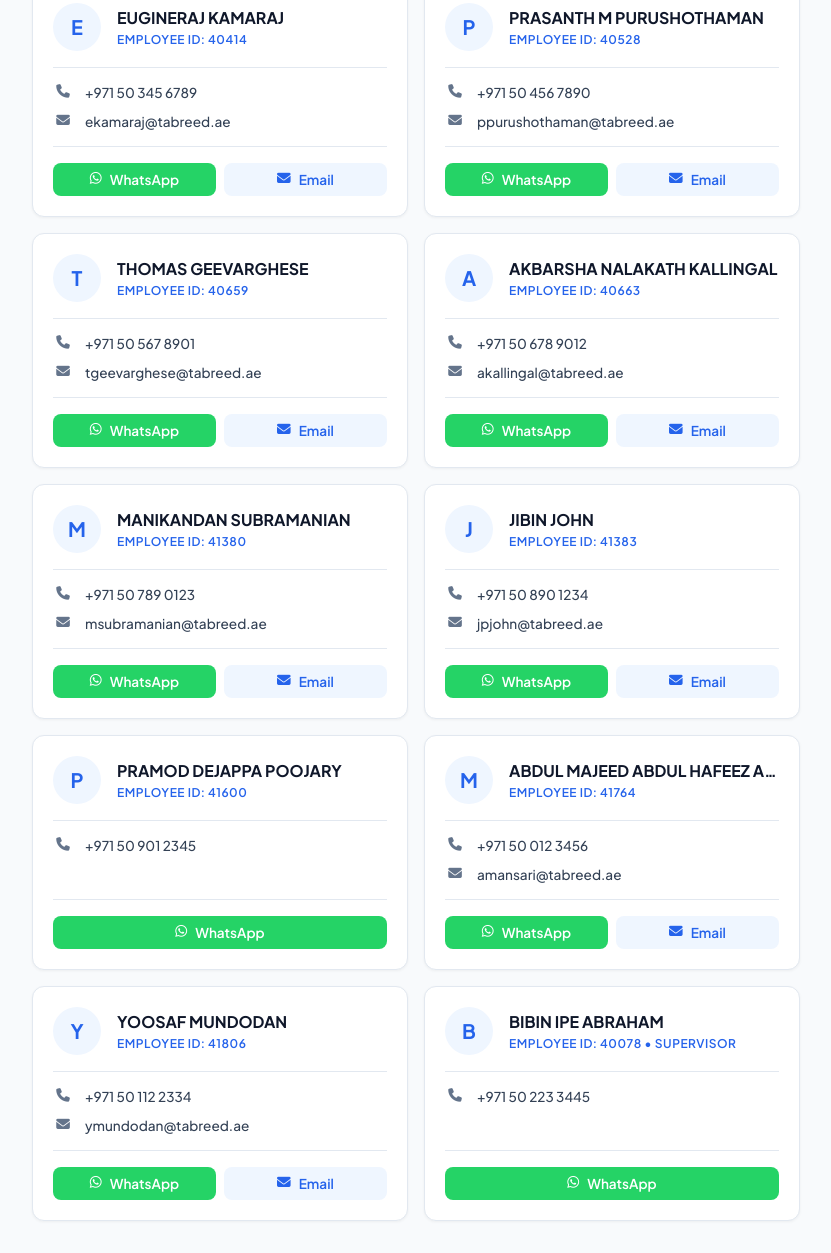
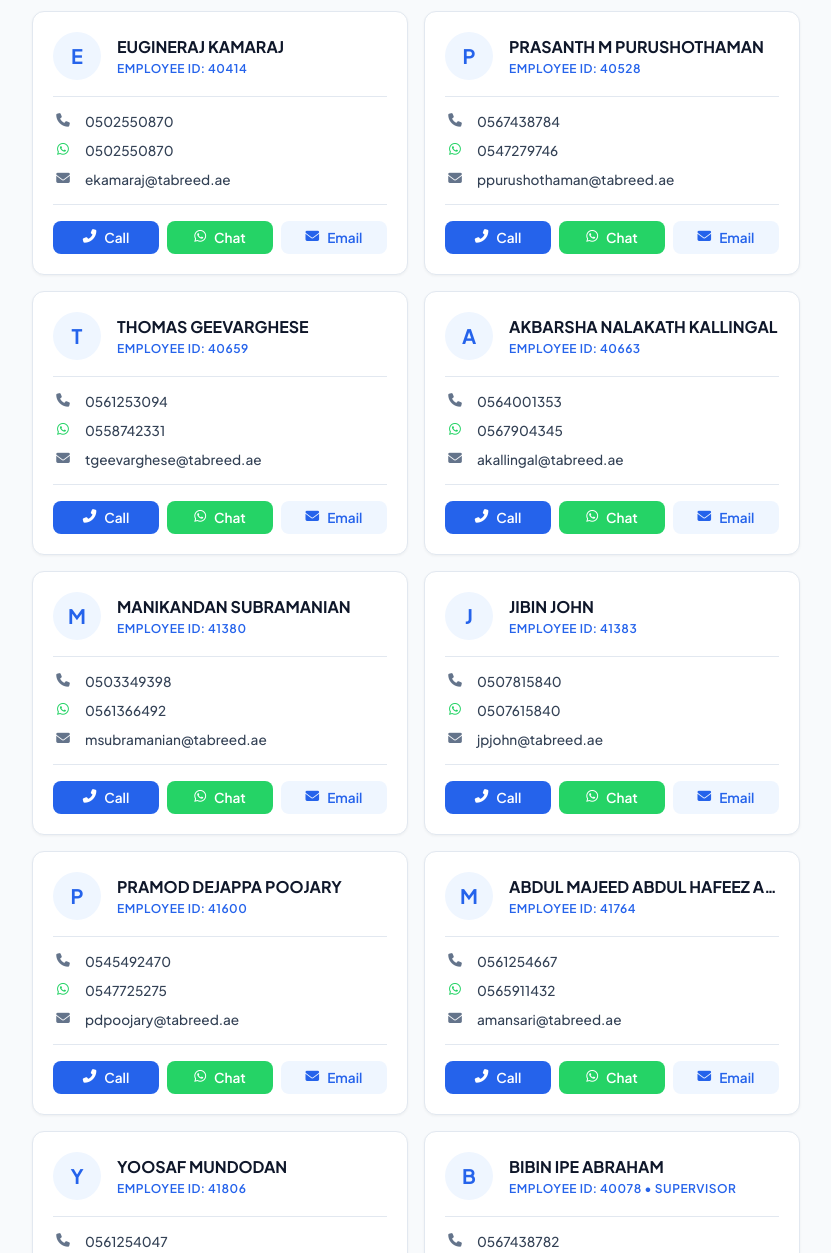
Before and after one commit to Automation3000/PWA, a website: page Team_Contacts.html in a window 1280 px wide. Shown: the part 469-1722 px from the top of the page, without its empty margins (224-1055 px from the left). Drawn offline with Linux system fonts and the light colour scheme.

Commit message:
feat: add WhatsApp contact support and call button
Update contact rendering to include WhatsApp links, add a phone call button, and refine phone number sanitization to preserve international formatting.

```diff
--- a/Team_Contacts.html
+++ b/Team_Contacts.html
@@ -79,6 +79,8 @@
         .action-btn { flex: 1; padding: 0.5rem; border: none; border-radius: var(--radius-sm); font-size: 0.85rem; font-weight: 600; cursor: pointer; display: flex; align-items: center; justify-content: center; gap: 0.5rem; transition: background 0.2s; text-decoration: none; }
         .btn-whatsapp { background: #25D366; color: white; }
         .btn-whatsapp:hover { background: #20bd5a; }
+        .btn-call { background: var(--primary); color: white; }
+        .btn-call:hover { background: #1d4ed8; }
         .btn-email { background: var(--primary-light); color: var(--primary); }
         .btn-email:hover { background: #dbeafe; }
 
@@ -148,7 +150,8 @@
             grid.innerHTML = '';
 
             data.forEach(emp => {
-                const cleanPhone = emp.phone ? emp.phone.replace(/[^0-9]/g, '') : '';
+                const cleanPhone = emp.phone ? emp.phone.replace(/[^0-9+]/g, '') : '';
+                const cleanWhatsapp = emp.whatsapp ? emp.whatsapp.replace(/[^0-9+]/g, '') : '';
 
                 const card = document.createElement('div');
                 card.className = 'contact-card';
@@ -167,6 +170,12 @@
                             <span class="detail-text">${emp.phone}</span>
                         </div>
                         ` : ''}
+                        ${emp.whatsapp ? `
+                        <div class="detail-row">
+                            <i class="fab fa-whatsapp detail-icon" style="color:#25D366;"></i>
+                            <span class="detail-text">${emp.whatsapp}</span>
+                        </div>
+                        ` : ''}
                         ${emp.email ? `
                         <div class="detail-row">
                             <i class="fas fa-envelope detail-icon"></i>
@@ -175,7 +184,8 @@
                         ` : ''}
                     </div>
                     <div class="contact-actions">
-                        ${emp.phone ? `<a href="https://wa.me/${cleanPhone}" target="_blank" class="action-btn btn-whatsapp"><i class="fab fa-whatsapp"></i> WhatsApp</a>` : ''}
+                        ${emp.phone && emp.phone !== '0000000000' ? `<a href="tel:${cleanPhone}" class="action-btn btn-call"><i class="fas fa-phone-alt"></i> Call</a>` : ''}
+                        ${emp.whatsapp && emp.whatsapp !== '0000000000' ? `<a href="https://wa.me/${cleanWhatsapp}" target="_blank" class="action-btn btn-whatsapp"><i class="fab fa-whatsapp"></i> Chat</a>` : ''}
                         ${emp.email ? `<a href="mailto:${emp.email}" class="action-btn btn-email"><i class="fas fa-envelope"></i> Email</a>` : ''}
                     </div>
                 `;
--- a/employees.json
+++ b/employees.json
@@ -1,14 +1,14 @@
 [
-    { "code":"40311", "full":"JERLIN DELA VEGA CABRAL", "short":"Jerlin", "email":"jcabral@tabreed.ae", "phone":"+971 50 123 4567" },
-    { "code":"40334", "full":"RAJESH KUMAR SINGH", "short":"Rajesh", "email":"rksingh@tabreed.ae", "phone":"+971 50 234 5678" },
-    { "code":"40414", "full":"EUGINERAJ KAMARAJ", "short":"Eugine", "email":"ekamaraj@tabreed.ae", "phone":"+971 50 345 6789" },
-    { "code":"40528", "full":"PRASANTH M PURUSHOTHAMAN", "short":"Prashant", "email":"ppurushothaman@tabreed.ae", "phone":"+971 50 456 7890" },
-    { "code":"40659", "full":"THOMAS GEEVARGHESE", "short":"Thomas", "email":"tgeevarghese@tabreed.ae", "phone":"+971 50 567 8901" },
-    { "code":"40663", "full":"AKBARSHA NALAKATH KALLINGAL", "short":"Akbar", "email":"akallingal@tabreed.ae", "phone":"+971 50 678 9012" },
-    { "code":"41380", "full":"MANIKANDAN SUBRAMANIAN", "short":"Manikandan", "email":"msubramanian@tabreed.ae", "phone":"+971 50 789 0123" },
-    { "code":"41383", "full":"JIBIN JOHN", "short":"Jibin", "email":"jpjohn@tabreed.ae", "phone":"+971 50 890 1234" },
-    { "code":"41600", "full":"PRAMOD DEJAPPA POOJARY", "short":"Pramod", "email":"", "phone":"+971 50 901 2345" },
-    { "code":"41764", "full":"ABDUL MAJEED ABDUL HAFEEZ ANSARI", "short":"Majeed", "email":"amansari@tabreed.ae", "phone":"+971 50 012 3456" },
-    { "code":"41806", "full":"YOOSAF MUNDODAN", "short":"Yoosaf", "email":"ymundodan@tabreed.ae", "phone":"+971 50 112 2334" },
-    { "code":"40078", "full":"BIBIN IPE ABRAHAM", "short":"Bibin", "email":"", "phone":"+971 50 223 3445", "role":"supervisor" }
+    { "code":"40311", "full":"JERLIN DELA VEGA CABRAL", "short":"Jerlin", "email":"jcabral@tabreed.ae", "phone":"0567438964", "whatsapp":"0561839559" },
+    { "code":"40334", "full":"RAJESH KUMAR SINGH", "short":"Rajesh", "email":"rksingh@tabreed.ae", "phone":"0561262435", "whatsapp":"+917779978054" },
+    { "code":"40414", "full":"EUGINERAJ KAMARAJ", "short":"Eugine", "email":"ekamaraj@tabreed.ae", "phone":"0502550870", "whatsapp":"0502550870" },
+    { "code":"40528", "full":"PRASANTH M PURUSHOTHAMAN", "short":"Prashant", "email":"ppurushothaman@tabreed.ae", "phone":"0567438784", "whatsapp":"0547279746" },
+    { "code":"40659", "full":"THOMAS GEEVARGHESE", "short":"Thomas", "email":"tgeevarghese@tabreed.ae", "phone":"0561253094", "whatsapp":"0558742331" },
+    { "code":"40663", "full":"AKBARSHA NALAKATH KALLINGAL", "short":"Akbar", "email":"akallingal@tabreed.ae", "phone":"0564001353", "whatsapp":"0567904345" },
+    { "code":"41380", "full":"MANIKANDAN SUBRAMANIAN", "short":"Manikandan", "email":"msubramanian@tabreed.ae", "phone":"0503349398", "whatsapp":"0561366492" },
+    { "code":"41383", "full":"JIBIN JOHN", "short":"Jibin", "email":"jpjohn@tabreed.ae", "phone":"0507815840", "whatsapp":"0507615840" },
+    { "code":"41600", "full":"PRAMOD DEJAPPA POOJARY", "short":"Pramod", "email":"pdpoojary@tabreed.ae", "phone":"0545492470", "whatsapp":"0547725275" },
+    { "code":"41764", "full":"ABDUL MAJEED ABDUL HAFEEZ ANSARI", "short":"Majeed", "email":"amansari@tabreed.ae", "phone":"0561254667", "whatsapp":"0565911432" },
+    { "code":"41806", "full":"YOOSAF MUNDODAN", "short":"Yoosaf", "email":"ymundodan@tabreed.ae", "phone":"0561254047", "whatsapp":"0504249896" },
+    { "code":"40078", "full":"BIBIN IPE ABRAHAM", "short":"Bibin", "email":"babraham@tabreed.ae", "phone":"0567438782", "whatsapp":"0567438782", "role":"supervisor" }
 ]
```
